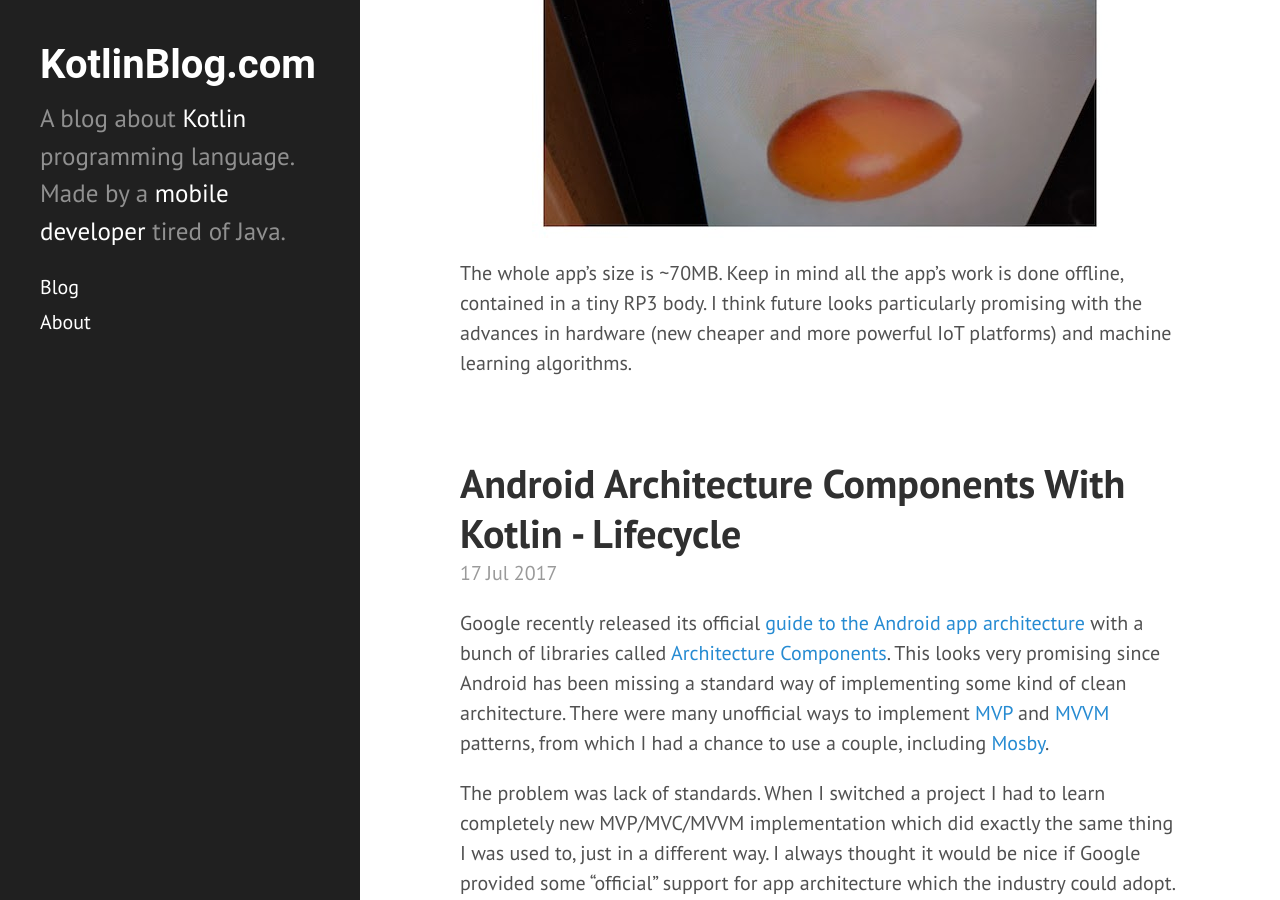
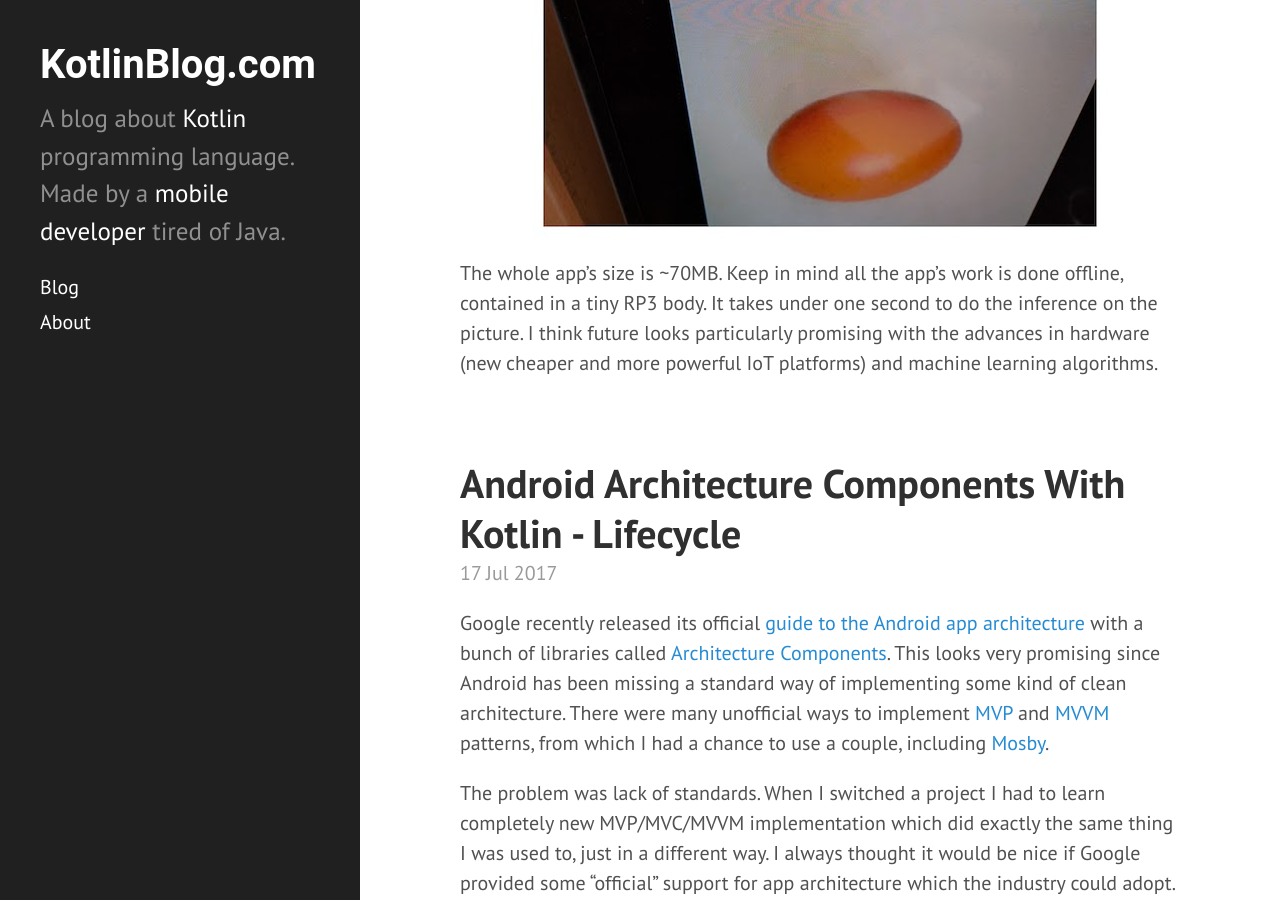
Before and after one commit to slomin/kotlinblog, a Jekyll site: the page built from index.html, in a window 1280 px wide and 900 px high, scrolled down 4534 px. Built offline with Jekyll 4.4.1, drawn with Linux system fonts in a browser that asks for light colours; the list of posts is cut into pages by our own code.

Commit message:
Added missing info

```diff
--- a/_posts/2017-08-28-tensorflow-on-android-things.md
+++ b/_posts/2017-08-28-tensorflow-on-android-things.md
@@ -33,4 +33,4 @@ Of course, the network isn't perfect:
 
 ![Egg example]({{ site.url }}/images/android_things_2/tensor_5.jpg){: .center-image }
 
-The whole app's size is ~70MB. Keep in mind all the app's work is done offline, contained in a tiny RP3 body. I think future looks particularly promising with the advances in hardware (new cheaper and more powerful IoT platforms) and machine learning algorithms.
+The whole app's size is ~70MB. Keep in mind all the app's work is done offline, contained in a tiny RP3 body. It takes under one second to do the inference on the picture. I think future looks particularly promising with the advances in hardware (new cheaper and more powerful IoT platforms) and machine learning algorithms.
```
